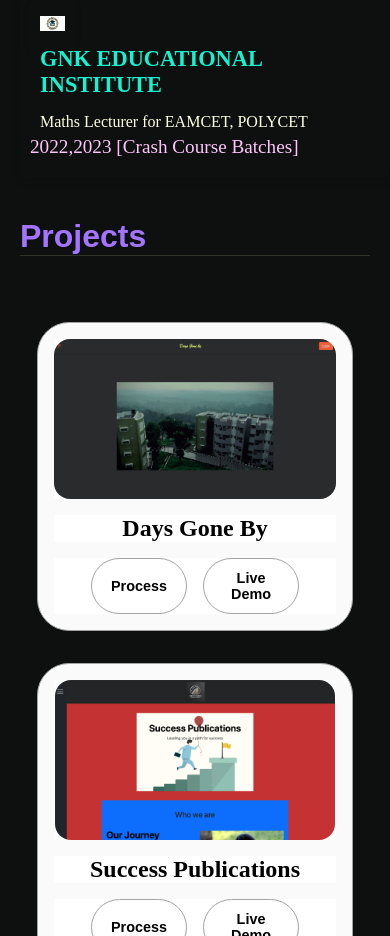
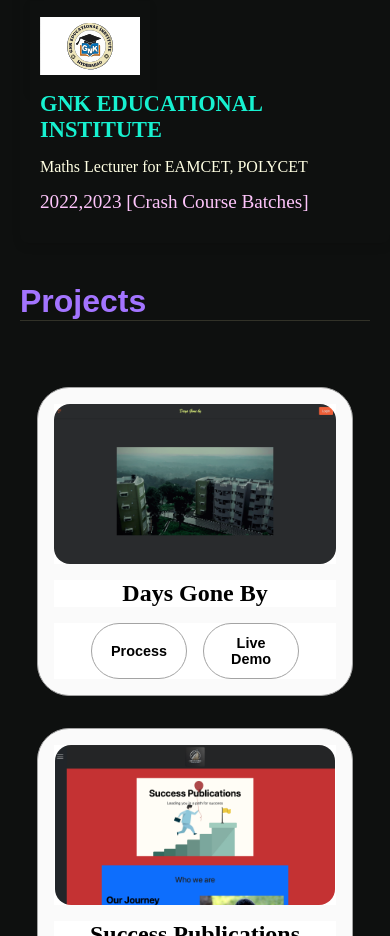
Before and after one commit to saiteja3817/Math-Educator-Portfolio, a React (Vite) app in the folder frontend/: page /uiux in a window 390 px wide. Shown: the part 1700-2636 px from the top of the page. Built offline with nearby package versions, Linux system fonts and the light colour scheme.

Commit message:
Gnk-Style

```diff
--- a/frontend/src/styles/Certification.module.css
+++ b/frontend/src/styles/Certification.module.css
@@ -41,6 +41,7 @@
 .year {
   font-size: 1.2rem;
   color: #FEC5FB;
+  padding: 10px;
 }
 
 
@@ -88,8 +89,8 @@
   }
 
   .logoContainer {
-    width: 50px;
-    height: 50px;
+    width: 150px;
+    height: 120px;
   }
 }
 
@@ -105,8 +106,8 @@
   }
 
   .logoContainer {
-    width: 45px;
-    height: 45px;
+    width: 120px;
+    height: 90px;
   }
   .certificationTitle {
     font-size: 1.4rem;
```
